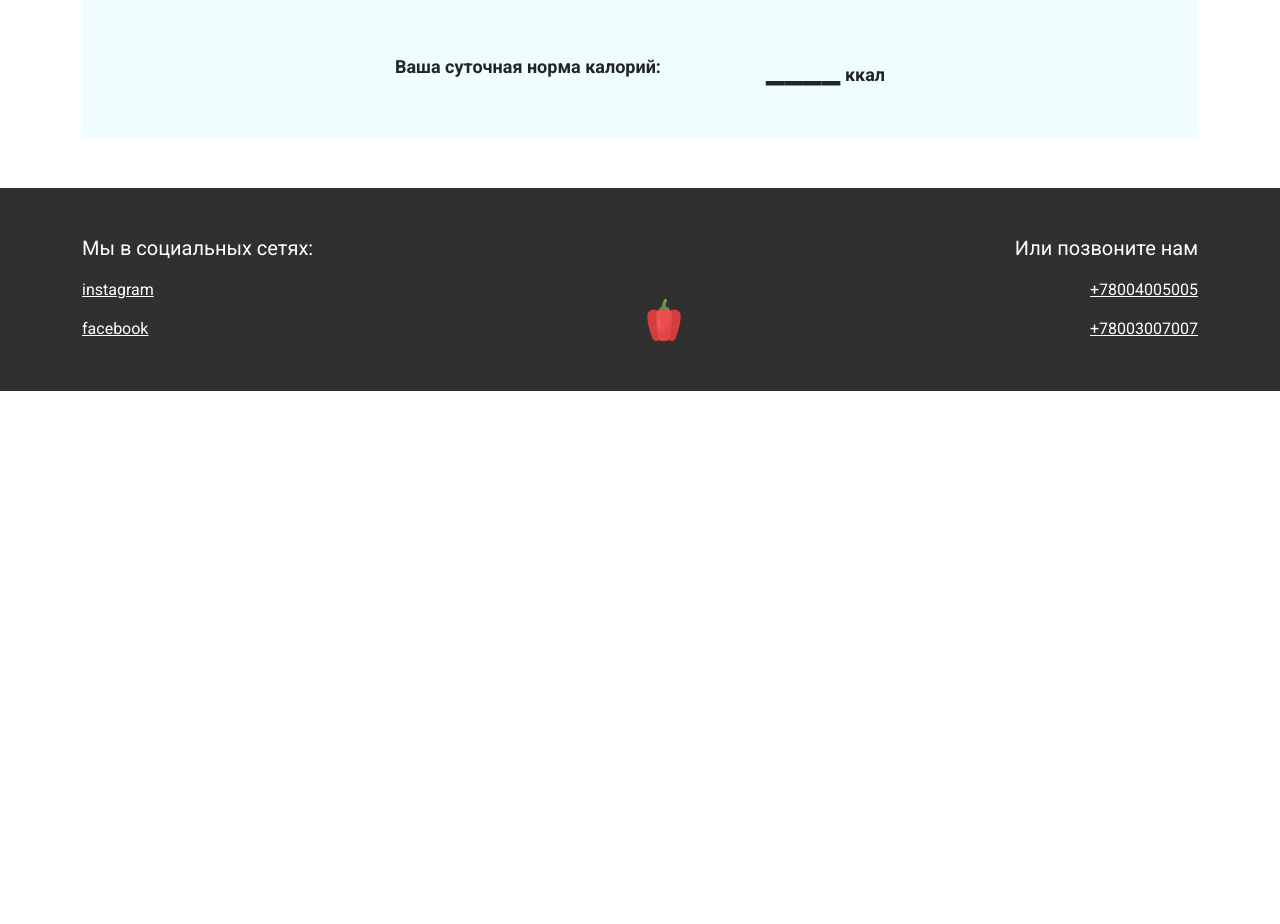
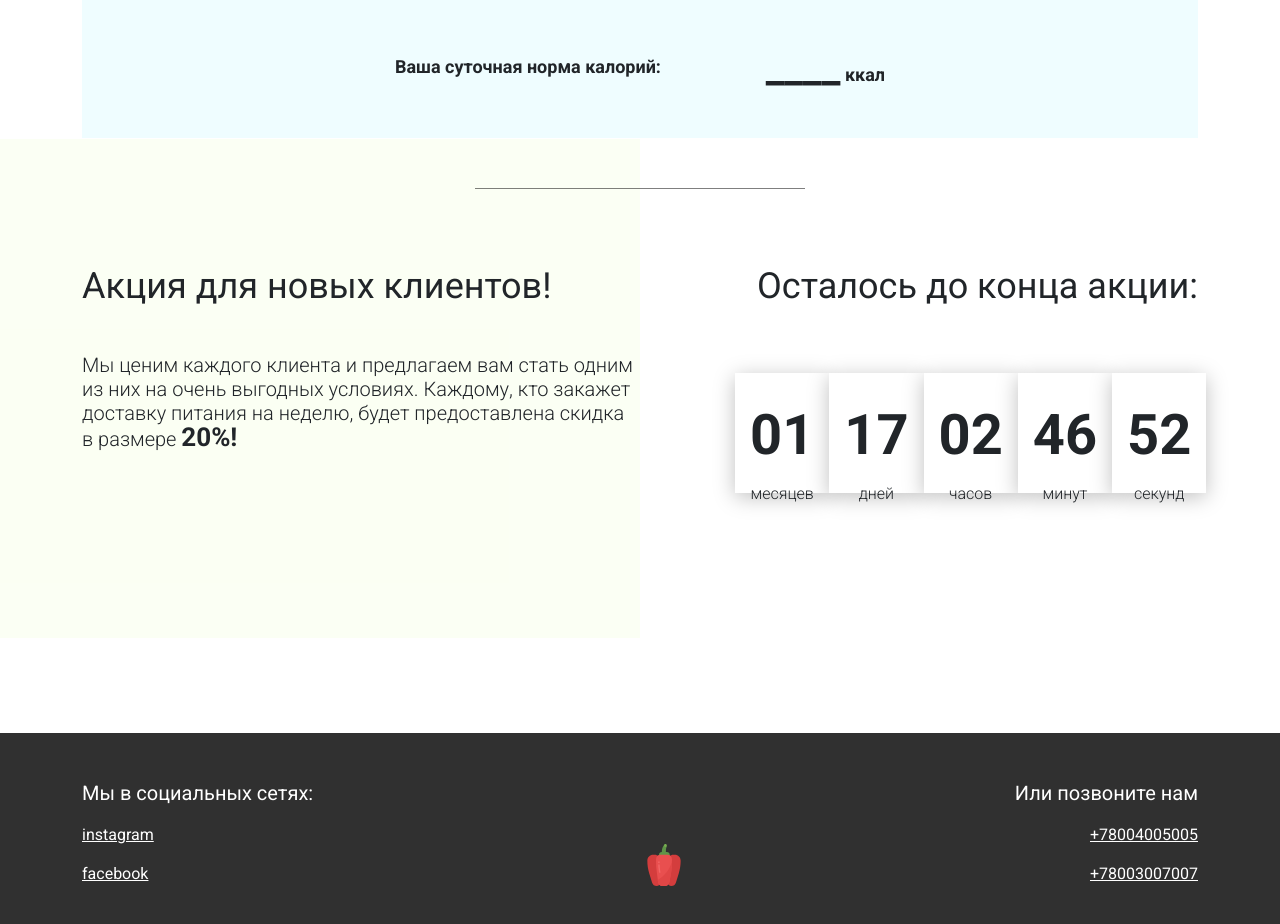
Before and after one commit to Renata-theFirst/food, a React (Create React App) app: page / in a window 1280 px wide. Shown: the part 2720-3644 px from the top of the page. Before the commit the page ends 3111 px from the top, so only its background shows below. Built offline with nearby package versions, Linux system fonts and the light colour scheme.

Commit message:
some correction

```diff
--- a/src/components/app/App.js
+++ b/src/components/app/App.js
@@ -5,6 +5,7 @@ import SidePanel from '../sidePanel/SidePanel.js';
 import Calc from '../calc/Calc.js';
 import Footer from '../footer/Footer.js';
 import ModalDialog from '../modal/ModalDialog.js';
+import Promotion from '../promotion/Promotion.js';
 
 
 const App = () => {
@@ -18,10 +19,12 @@ const App = () => {
         <MainInfo/>
         <div className="divider"></div>
         <Calc/>
+        <div className="divider"></div>
+        <Promotion/>
         <Footer/>
         <ModalDialog/>
       </>
-  )
-}
+  );
+};
 
 export default App;
```
Lines whose indentation alone changed are shown as unchanged.
